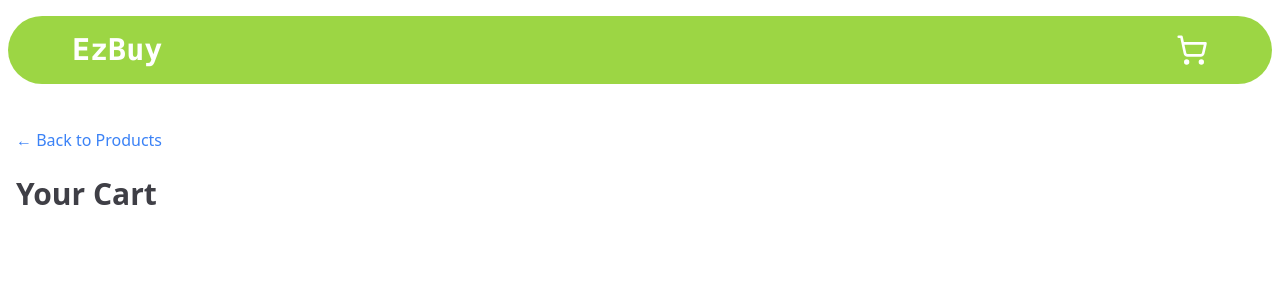
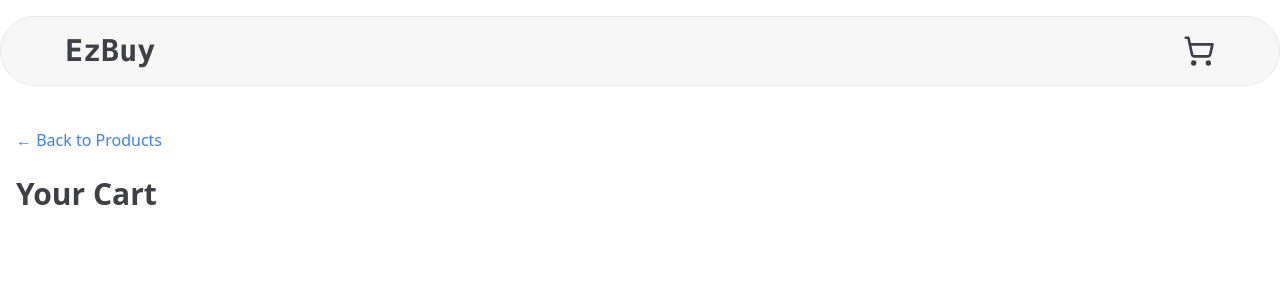
Before and after one commit to rittikbasu/ezbuy, a Next.js app: page /cart in a window 1280 px wide. Shown: the top 300 px of the page. Built offline with nearby package versions, Linux system fonts and the light colour scheme.

Commit message:
feat: update bg color from lime to zinc

```diff
--- a/src/components/Header.js
+++ b/src/components/Header.js
@@ -7,14 +7,14 @@ const Header = () => {
   const { cartItems } = useContext(CartContext);
 
   return (
-    <header className="fixed top-0 w-full text-white z-50 mt-4 px-2">
-      <div className="flex justify-between items-center max-w-7xl py-2 px-8 sm:py-4 sm:px-16 bg-lime-500/80 backdrop-blur rounded-full">
-        <h1 className="sm:text-3xl text-2xl font-bold font-mono active:scale-50 transition duration-300">
+    <header className="fixed top-0 w-full z-50 mt-4 px-2 sm:px-0">
+      <div className="flex justify-between items-center max-w-7xl py-2 px-8 sm:py-4 sm:px-16 bg-zinc-100/80 border webkit-backdrop-blur rounded-full">
+        <h1 className="sm:text-3xl text-zinc-700 text-2xl font-bold font-mono active:scale-50 transition duration-300">
           <Link href="/">EzBuy</Link>
         </h1>
         <Link href="/cart">
           <div className="relative active:scale-50 transition duration-300">
-            <ShoppingCart className="text-white h-7 w-7 sm:h-8 sm:w-8" />
+            <ShoppingCart className="text-zinc-700 h-7 w-7 sm:h-8 sm:w-8" />
             {cartItems.length > 0 && (
               <span className="absolute -top-2 sm:-right-4 -right-3 bg-red-600 rounded-full text-xs text-white w-4 h-4 sm:w-5 sm:h-5 flex items-center justify-center">
                 {cartItems.length}
```
